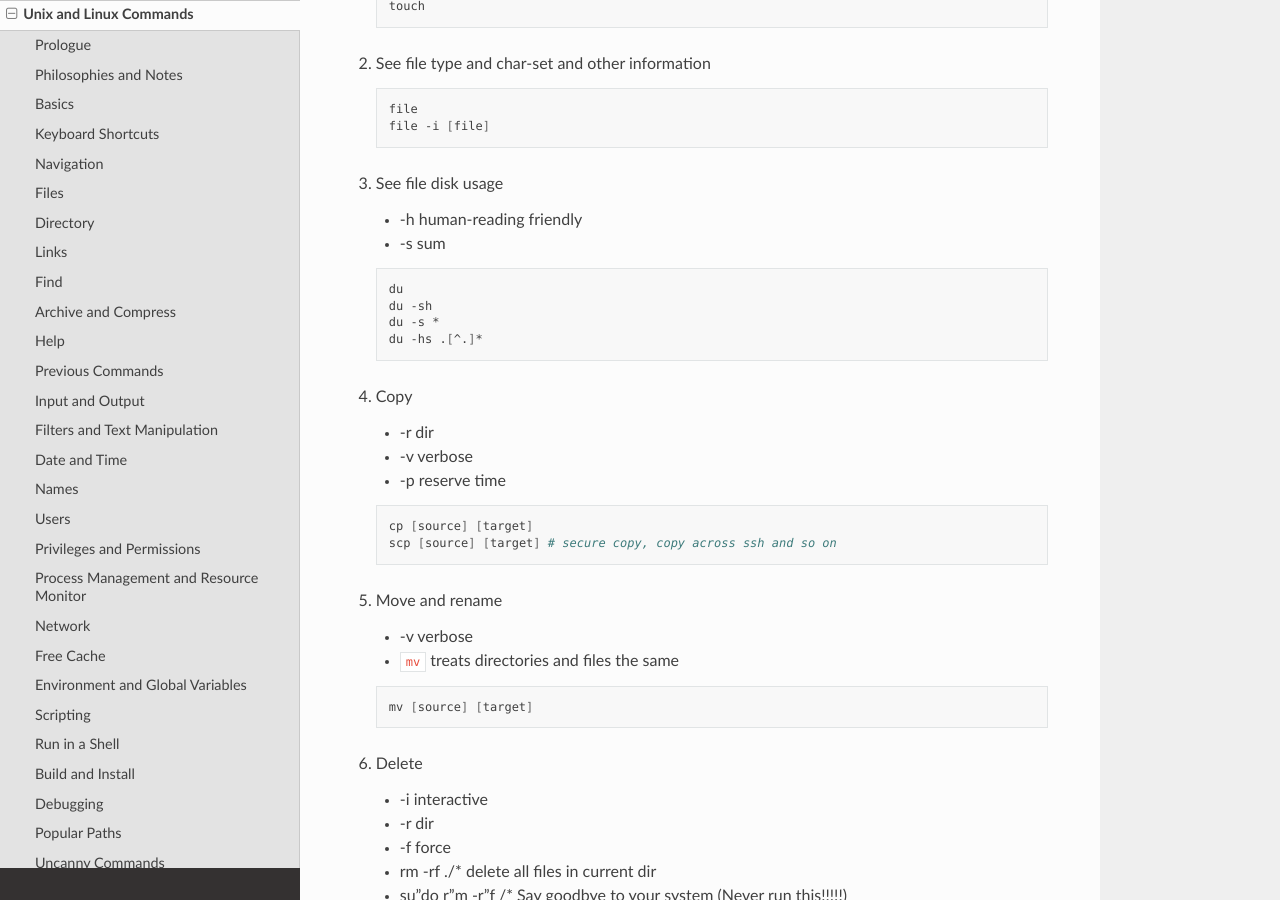
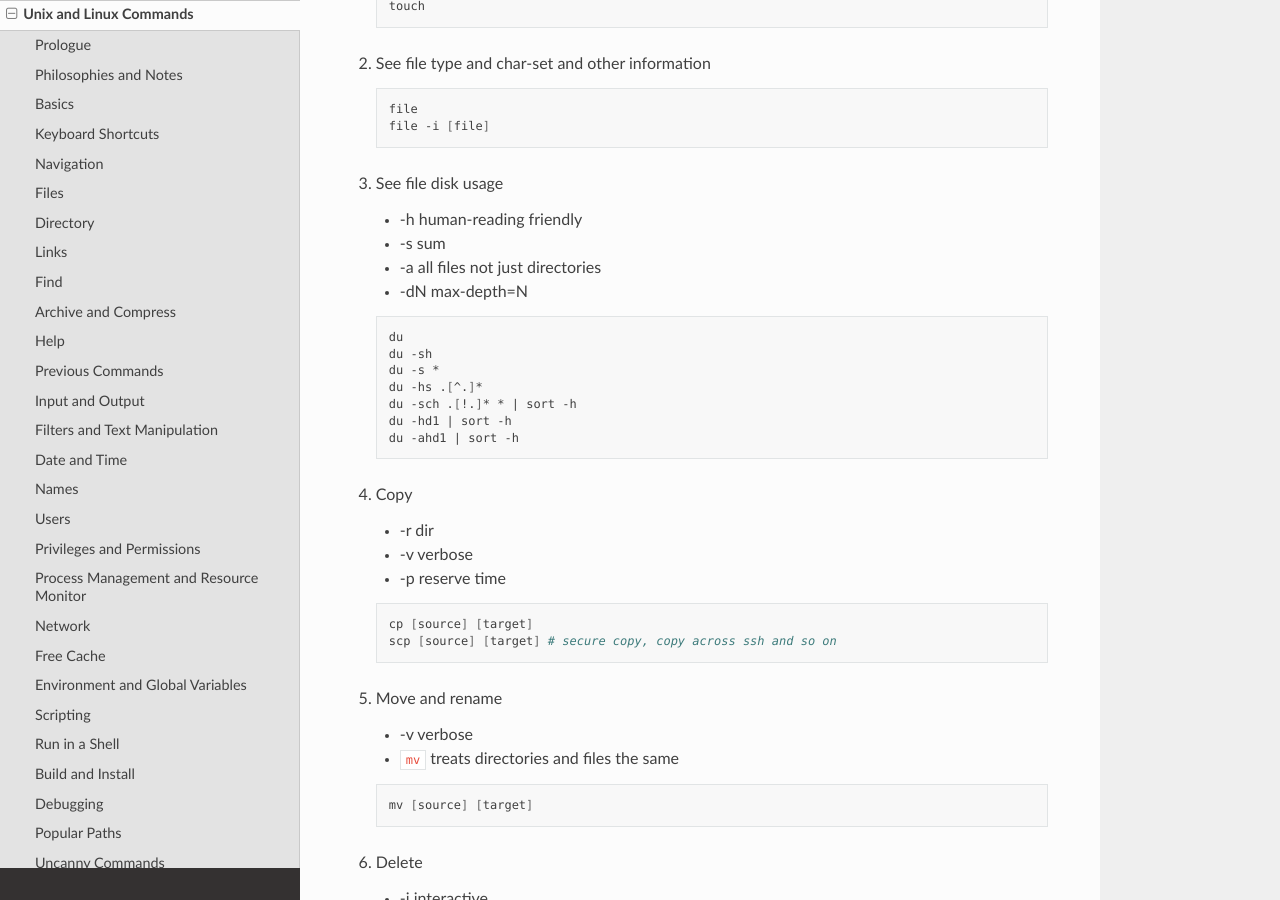
Before and after one commit to snowme34/snowme34.com, a Sphinx documentation site: the page built from docs/source/reference/commands/unix-and-linux-commands.md, in a window 1280 px wide and 900 px high, scrolled down 5853 px. Built offline with Sphinx 7.4.7 and the Read the Docs theme 2.0.0, drawn with Linux system fonts in a browser that asks for light colours; some of the changed text lies outside the part shown.

Commit message:
update unix commands

````diff
--- a/docs/source/reference/commands/unix-and-linux-commands.md
+++ b/docs/source/reference/commands/unix-and-linux-commands.md
@@ -308,12 +308,17 @@ For cursor movement, [here](https://clementc.github.io/blog/2018/01/25/moving_cl
 
     * -h human-reading friendly
     * -s sum
+    * -a all files not just directories
+    * -dN max-depth=N
 
     ```bash
     du
     du -sh
     du -s *
     du -hs .[^.]*
+    du -sch .[!.]* * | sort -h
+    du -hd1 | sort -h
+    du -ahd1 | sort -h
     ```
 
 4. Copy
````
Also changed, not shown: other parts of docs/source/reference/commands/unix-and-linux-commands.md (+1 -1 lines).
